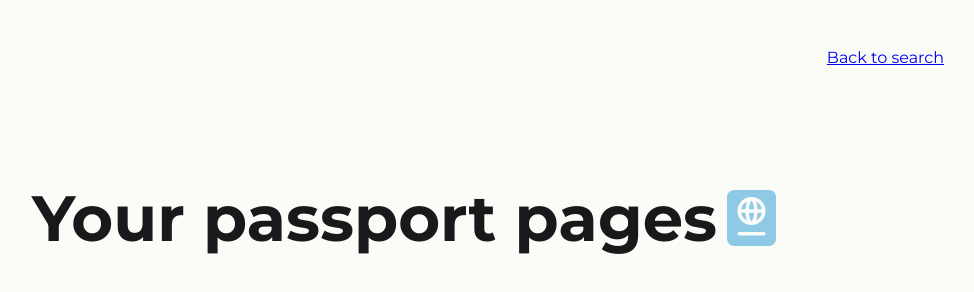
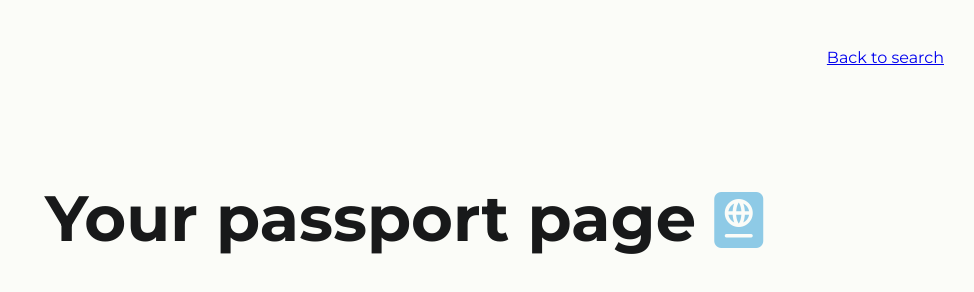
Before and after one commit to louiseka/passport-pages, a plain HTML site: page journal.html in a window 1280 px wide. Shown: the whole page, without its empty margins (236-1210 px from the left). Drawn offline with Linux system fonts and the light colour scheme.

Commit message:
Updates for mobile responsiveness

```diff
--- a/journal.html
+++ b/journal.html
@@ -23,8 +23,7 @@
         </ol>
     </nav>
     <header class="banner">
-        <h1>Your passport pages</h1>
-        <i class="fa-solid fa-passport"></i>
+        <h1>Your passport page <i class="fa-solid fa-passport"></i></h1>
     </header>
     <section class="journal-section" id="journal-section">
 
--- a/style.css
+++ b/style.css
@@ -18,7 +18,7 @@ body {
 
 h1 {
     margin: 0;
-    font-size: 2rem;
+    font-size: 1.8rem;
 }
 
 h2 {
@@ -115,7 +115,7 @@ nav>ol {
 }
 
 header i {
-    font-size: 3.5rem;
+    font-size: 2rem;
     color: #8ecae6;
 }
 
@@ -233,7 +233,6 @@ header i {
     top: 180px;
     left: 0;
     right: 0;
-    display: flex;
     flex-wrap: wrap;
 }
 
@@ -318,6 +317,10 @@ header i {
         padding: 5em 5em 0
     }
 
+    header i {
+        font-size: 3.5rem;
+    }
+
     .tagline,
     .error-message {
         font-size: 1.25rem;
```
